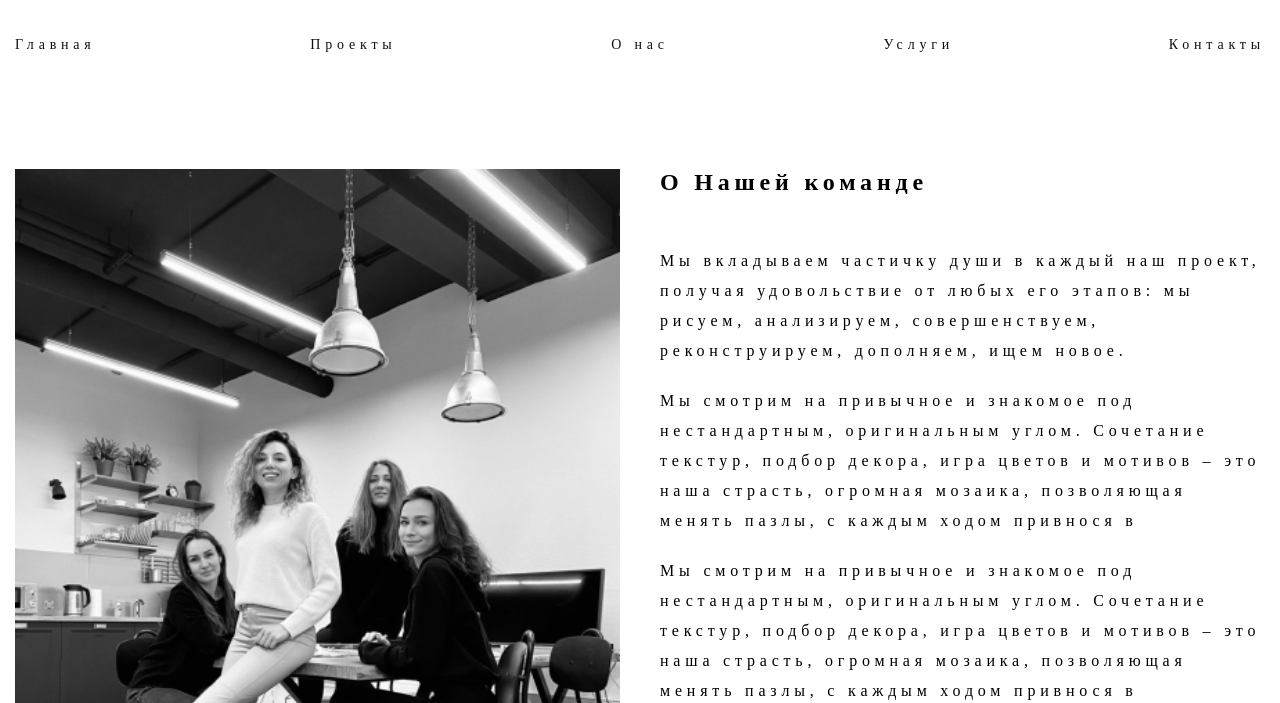
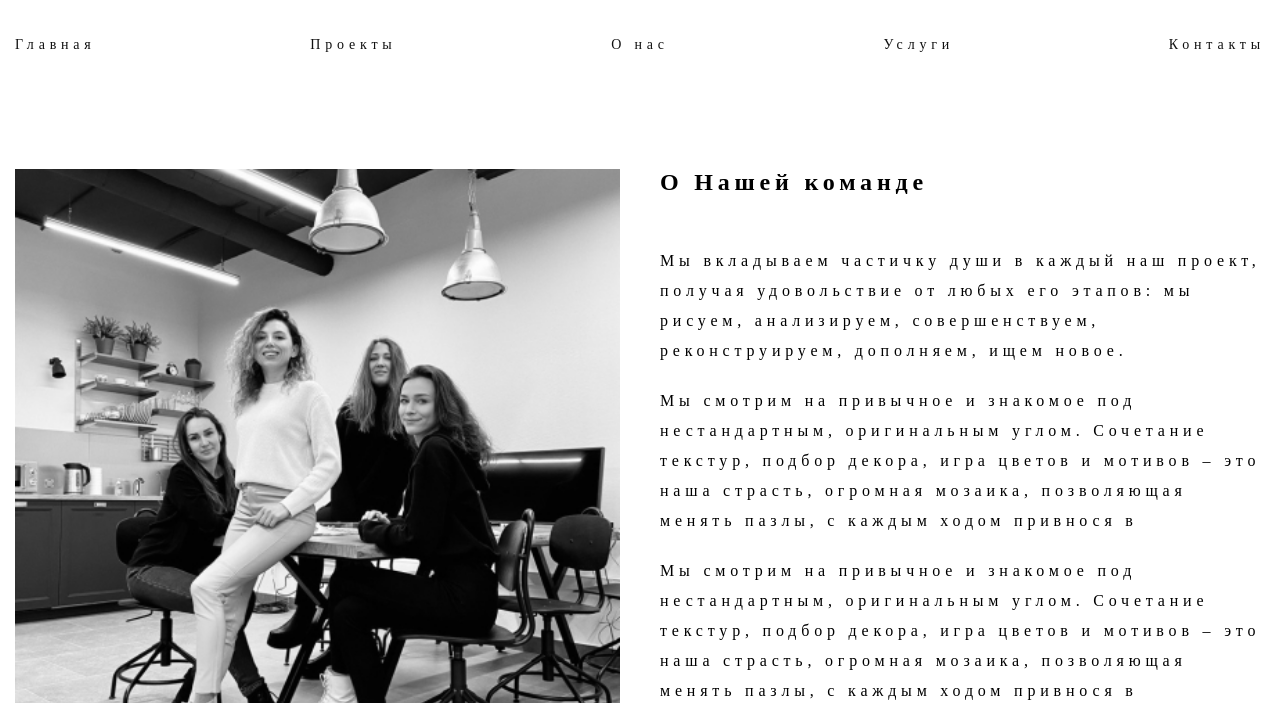
Before and after one commit to Feenir/remont, a plain HTML site: page about.html in a window 1280 px wide. Shown: the part 97-800 px from the top of the page. Drawn offline with Linux system fonts and the light colour scheme.

Commit message:
Фото

```diff
--- a/sass/_about.sass
+++ b/sass/_about.sass
@@ -17,3 +17,7 @@
     line-height: 30px
     &--space
       margin: 20px 0
+
+  &__photo
+    object-fit: cover
+    height: 100%
```
Also changed, not shown: css/style.css, 1 other file.
